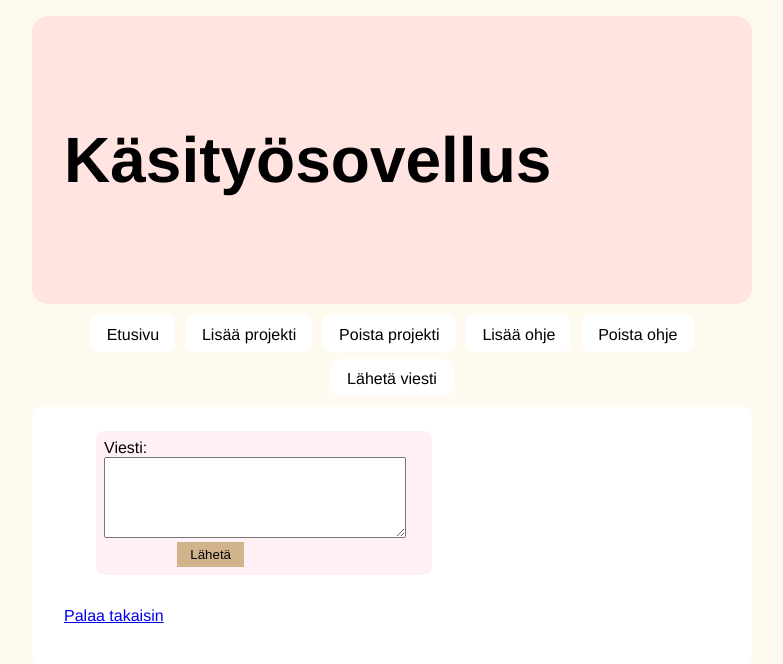
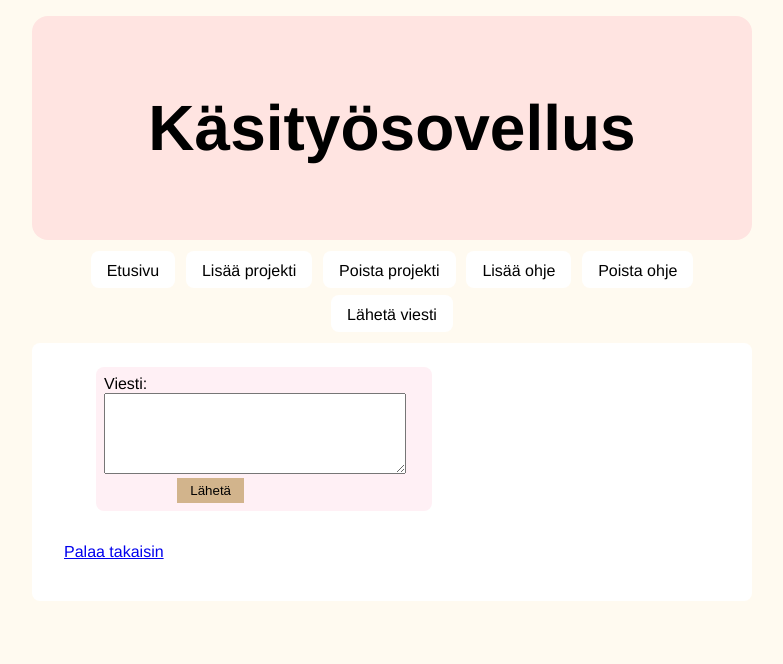
Before and after one commit to annica-henriette/Kasityosovellus, a Flask app: page /new in a window 1280 px wide. Shown: the top 664 px of the page, without its empty margins (248-1031 px from the left). Run offline with Flask 3, Linux system fonts and the light colour scheme.

Commit message:
layout changes

```diff
--- a/static/main.css
+++ b/static/main.css
@@ -45,7 +45,8 @@ td, th {
 .header {
     background-color: #ffe4e1;
     font-weight: bold;
-    padding: 2em 1em;
+    text-align: center;
+    padding: 1em 1em;
     font-size: 2em;
     border-radius: .5em;
     margin-top: .5em;
--- a/templates/instructions.html
+++ b/templates/instructions.html
@@ -36,7 +36,7 @@ Tähdet:
 <p>
 
 Kommentti:<br>
-<textarea name="comment" rows="3" cols="40" maxlength="1000"></textarea>
+<textarea name="comment" rows="5" cols="35" maxlength="1000"></textarea>
 <p><input id="button" type="submit" value="Lähetä">
 <input type="hidden" name="instruction_id" value="{{ id }}">
 <input type="hidden" name="csrf_token" value="{{ session.csrf_token }}">
```
